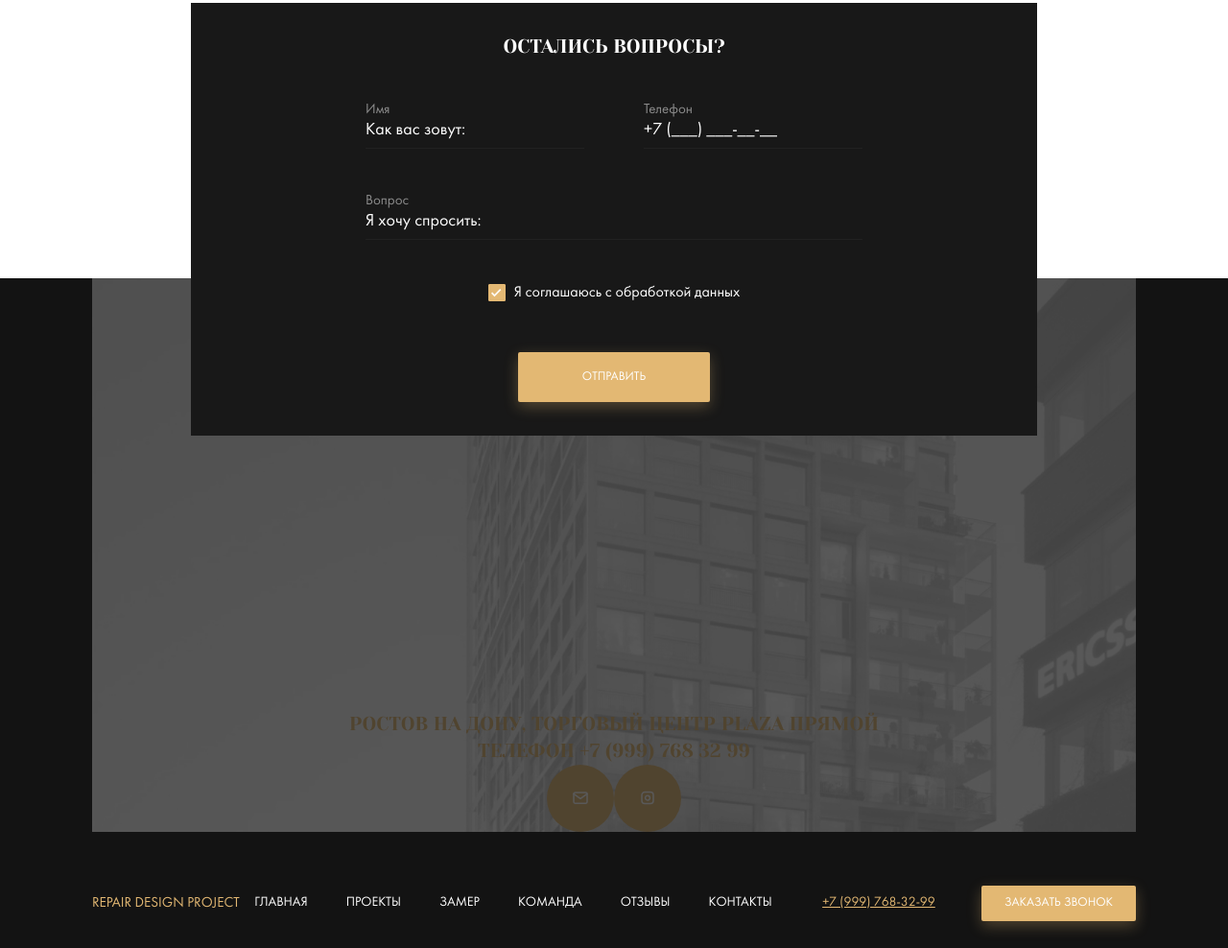
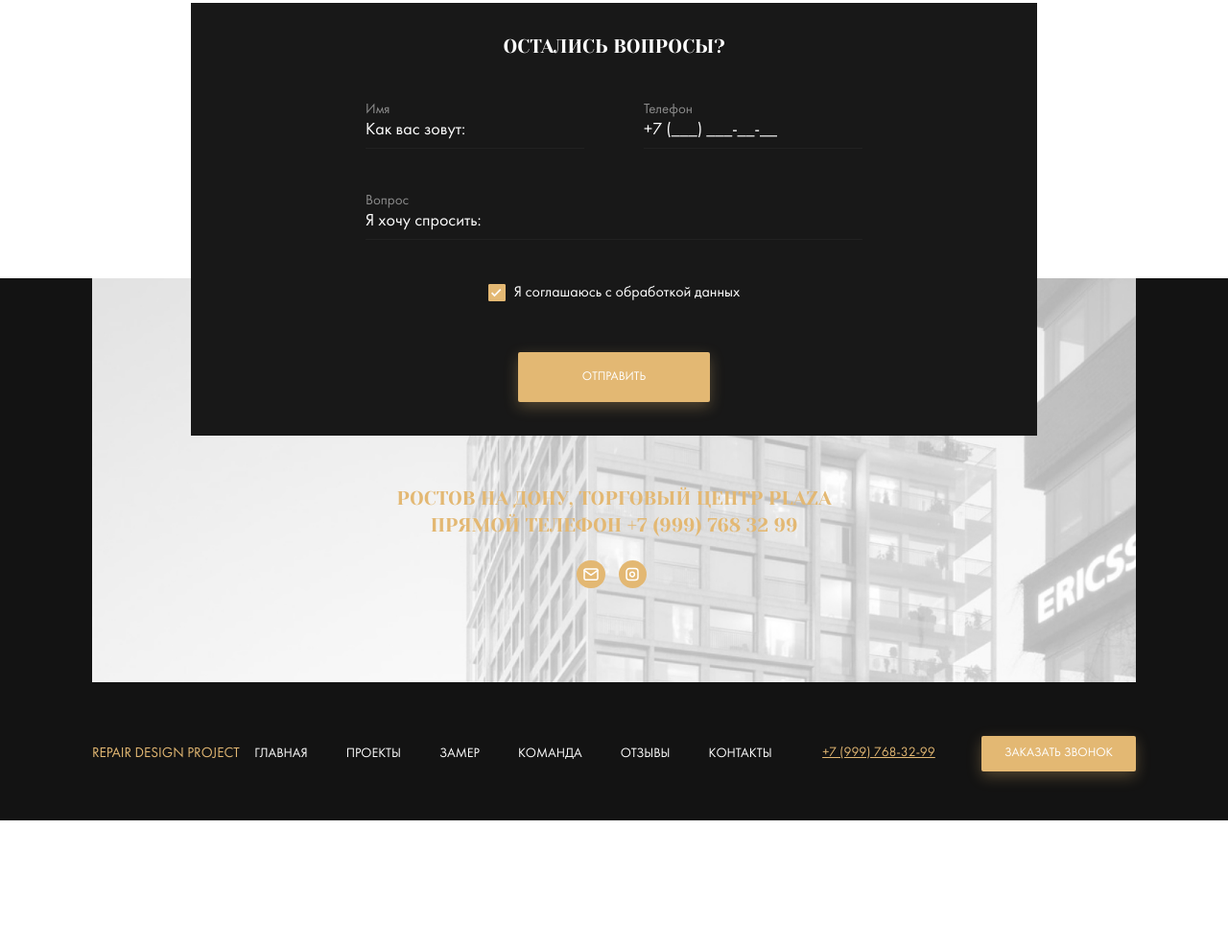
Before and after one commit to Irishjimdegriz/repair-design, a website: page index.html in a window 1280 px wide. Shown: the part 6612-7600 px from the top of the page at 96% size. After the commit the page ends 7467 px from the top, so only its background shows below. Drawn offline with nearby package versions, Linux system fonts and the light colour scheme; files whose address does not match are found by name.

Commit message:
feat: finished footer appearance

```diff
--- a/sass/templates/_footer.sass
+++ b/sass/templates/_footer.sass
@@ -44,11 +44,12 @@
   &__map
     margin: auto
     margin-bottom: 4rem
+    padding-bottom: 4rem
     max-width: 66.07rem
   &__menu
-    padding-bottom: 2rem
+    padding-bottom: 3.6rem
   &__address
-    max-width: 42.07rem
+    max-width: 38rem
     color: $primary
     font-family: 'Yeseva One', cursive
     font-size: 1.429rem
@@ -56,28 +57,32 @@
     text-align: center
     text-transform: uppercase
     margin: auto
+    margin-bottom: 1.6rem
   &__logo-container
     display: flex
     justify-content: center
     align-items: center
+    margin-left: 0.65rem
+    margin-bottom: 3rem
   &__logo-wrap
     background-color: $primary
-    width: 5rem
-    height: 5rem
+    width: 2.1rem
+    height: 2.1rem
     border-radius: 50%
     display: flex
     justify-content: center
     align-items: center
+    margin-right: 1rem
   .anti-hero
     position: relative
     background: $dark url("../img/footer-bg.jpg")no-repeat center / cover
     &-container
-      z-index: 100
-    &::before
-      content: ''
-      position: absolute
-      left: 0
-      bottom: 0
-      width: 100%
-      height: 100%
-      background-color: rgba($dark, 0.7)
+      margin-top: -16.8rem
+    // &::before
+    //   content: ''
+    //   position: absolute
+    //   left: 0
+    //   bottom: 0
+    //   width: 100%
+    //   height: 100%
+    //   background-color: rgba($dark, 0.7)
```
Also changed, not shown: css/style.css.
